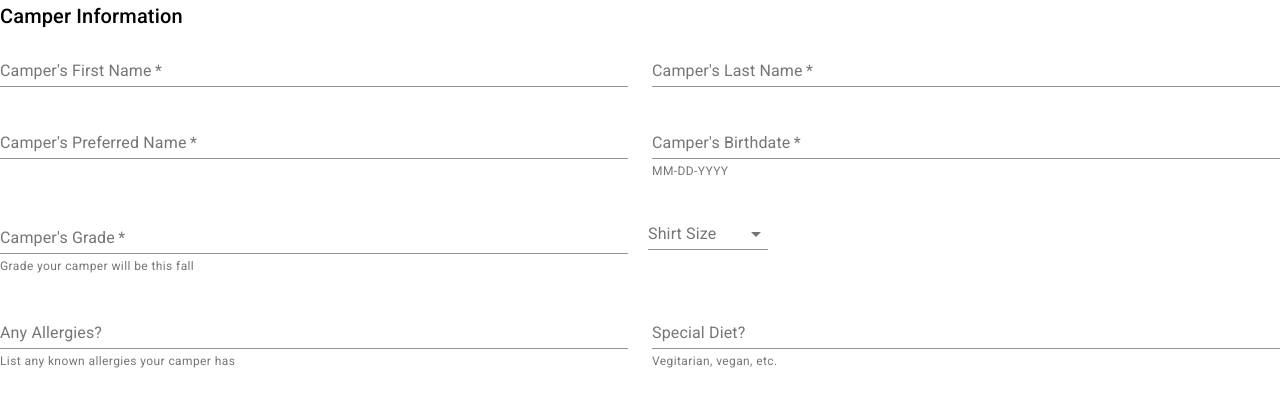
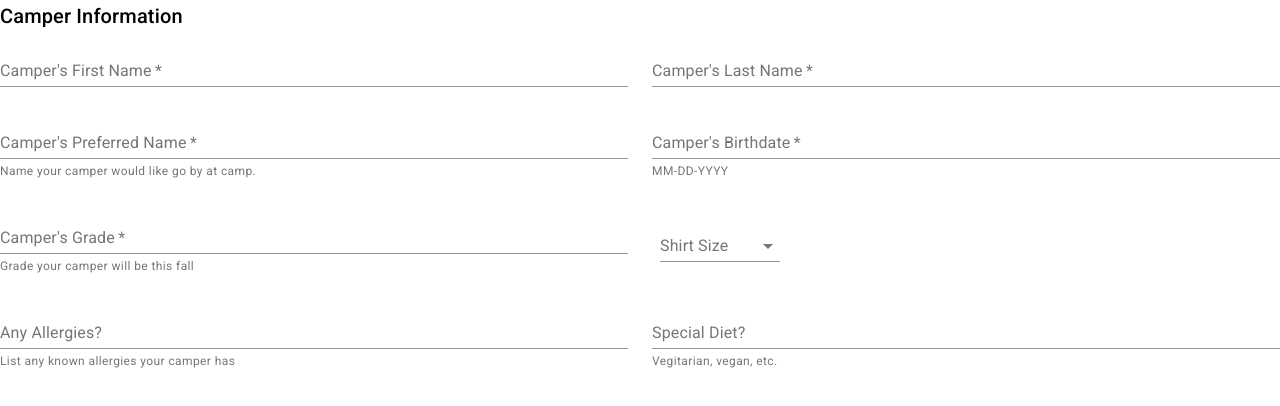
Before and after one commit to DesignerJennifer/therealHappyCampers, a React (Create React App) app in the folder client/: page /CamperRegForm in a window 1280 px wide. Shown: the top 406 px of the page. Built offline with nearby package versions, Linux system fonts and the light colour scheme.

Commit message:
updated camper form styling a bit

```diff
--- a/client/src/pages/CamperRegForm.js
+++ b/client/src/pages/CamperRegForm.js
@@ -8,19 +8,37 @@ import DropDown from "../components/DropDown/DropDown";
 export default function CamperRegForm() {
     return (
         <React.Fragment>
+            {/* Camper Registration Stage */}
             <Typography variant="h6" gutterBottom>
                 Camper Information
             </Typography>
             <Grid container spacing={3}>
+
+                {/* Camper first name */}
                 <Grid item xs={12} md={6}>
-                    <TextField required id={registration.camperFirstName} label="Camper's First Name" fullWidth />
+                    <TextField required id={registration.camperFirstName}
+                        label="Camper's First Name" fullWidth />
                 </Grid>
+
+                {/* Camper Last name */}
                 <Grid item xs={12} md={6}>
-                    <TextField required id={registration.camperLastName} label="Camper's Last Name" fullWidth />
+                    <TextField required
+                        id={registration.camperLastName}
+                        label="Camper's Last Name" fullWidth />
                 </Grid>
+
+                {/* Camper Preferred Name */}
                 <Grid item xs={12} md={6}>
-                    <TextField required id={registration.nickname} label="Camper's Preferred Name" fullWidth />
+                    <TextField
+                        required id={registration.nickname}
+                        label="Camper's Preferred Name" fullWidth
+                        helperText="Name your camper would like go by at camp."
+                    />
+
+
                 </Grid>
+
+                {/* Camper Birthdate */}
                 <Grid item xs={12} md={6}>
                     <TextField
                         required
@@ -30,6 +48,8 @@ export default function CamperRegForm() {
                         fullWidth
                     />
                 </Grid>
+
+                {/* Camper's Current Grade */}
                 <Grid item xs={12} md={6}>
                     <TextField
                         required
@@ -40,12 +60,17 @@ export default function CamperRegForm() {
                     />
                 </Grid>
 
+                {/* Camper's shirt Size */}
+                <Grid item xs={12} md={6}>
                     <DropDown
                         id={registration.shritsize}
                         label="Required"
                         defaultValue="Medium"
                         helperText="Camper's Tshirt Size. Youth and adult sizes available"
                     />
+                </Grid>
+
+                {/* Camper allergies */}
                 <Grid item xs={12} md={6}>
                     <TextField
                         id={registration.allergies}
@@ -54,6 +79,8 @@ export default function CamperRegForm() {
                         fullWidth
                     />
                 </Grid>
+
+                {/* Camper Dietary Needs */}
                 <Grid item xs={12} md={6}>
                     <TextField
                         id={registration.dieteryneeds}
```
Lines whose indentation alone changed are shown as unchanged.
